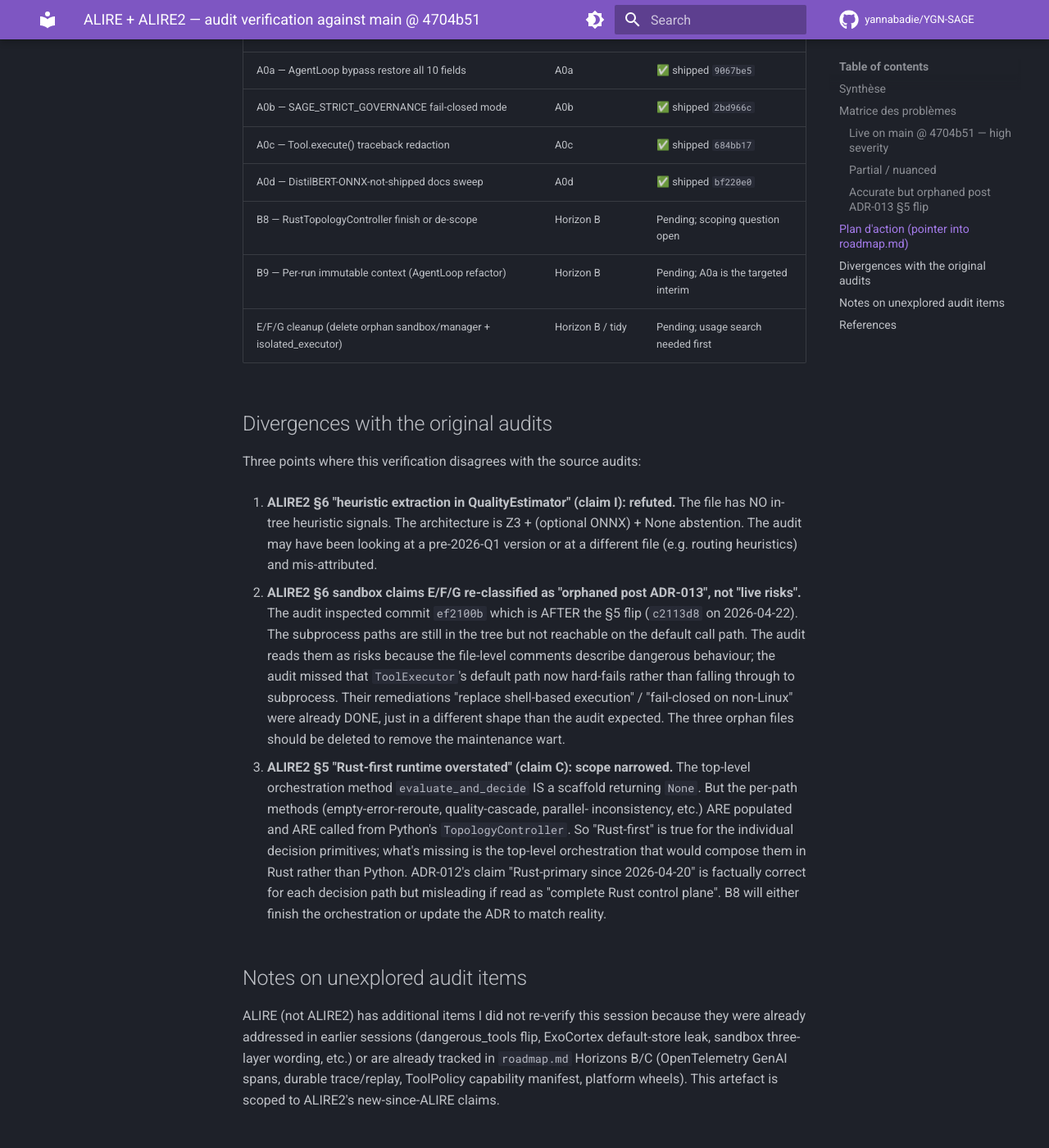
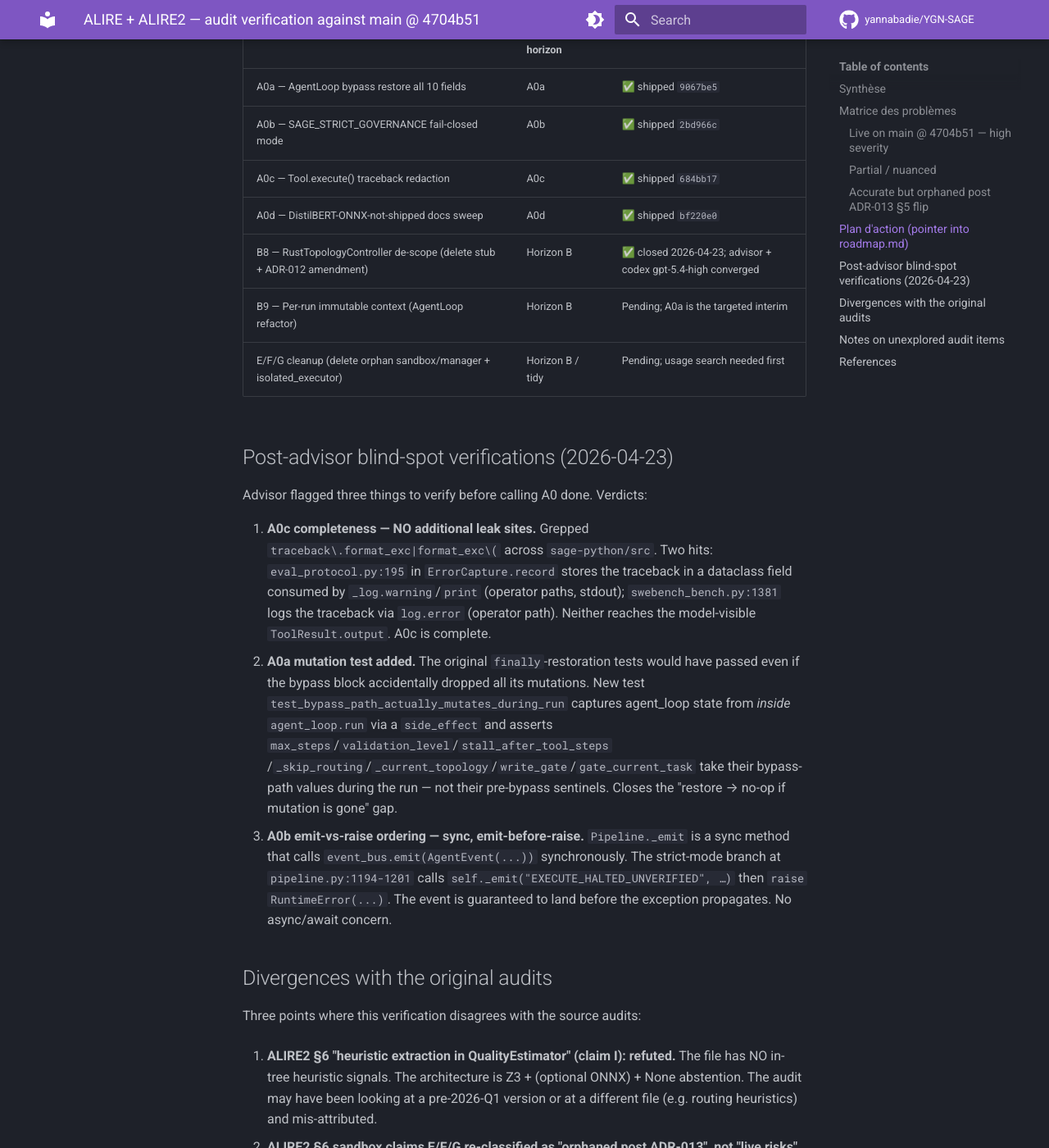
Before and after one commit to yannabadie/YGN-SAGE, an MkDocs documentation site: the page built from docs/audits/2026-04-23-alire-verification.md, in a window 1280 px wide and 1400 px high, scrolled down 3293 px. Shown: the whole window at 82% size. Built offline with MkDocs 1.6.1 and Material for MkDocs 9.7.7, drawn with Linux system fonts in a browser that asks for light colours; comment, search, counter and statistics services are not loaded; some of the changed text lies outside the part shown.

Commit message:
docs(roadmap+audit): close B8, record A0 blind-spot verifications
- roadmap.md B8: flip Pending → Closed 2026-04-23 (de-scope). Document
  the advisor + codex gpt-5.4-high convergence, the delete action, the
  ADR-012 amendment, and the regression guard test. Effort matched the
  2-3h estimate.
- docs/audits/2026-04-23-alire-verification.md: update claim C's
  status from "Still live, scope narrowed" to "De-scoped + deleted
  2026-04-23 (B8 closure)". Add a "Post-advisor blind-spot
  verifications" section recording that:
    (1) A0c has no additional leak sites — both traceback.format_exc()
        hits in sage-python/src stay in operator paths.
    (2) A0a test_bypass_path_actually_mutates_during_run closes the
        "restore → no-op if mutation is gone" gap advisor flagged.
    (3) A0b _emit is sync and fires before the raise — ordering is
        guaranteed.
- roadmap.md "Implementation items" table: B8 row now shows shipped.

Co-Authored-By: Claude Opus 4.7 (1M context) <noreply@anthropic.com>

```diff
--- a/docs/audits/2026-04-23-alire-verification.md
+++ b/docs/audits/2026-04-23-alire-verification.md
@@ -35,7 +35,7 @@ the next cycle (populate vs de-scope is an open scoping question).
 | ID | Claim | Severity | Evidence | Status after this session | Remediation commit |
 |---|---|---|---|---|---|
 | **A** | Shared mutable `AgentLoop` state in `pipeline.py` bypass — 10 fields mutated, only 3 restored. | High | `pipeline.py:1167–1296` mutations; `finally` at 1292–1296 restores 3/10. No concurrency isolation. | ✅ **Fixed (targeted)** | `9067be5` (A0a). Full refactor to per-run immutable context = B9 in roadmap. |
-| **C** | `RustTopologyController.evaluate_and_decide` returns `None` — "scaffold stub". | High | `sage-core/src/topology/controller.rs:189–197` body is `let _ = (node_idx, result, task); None`. Per-path methods (check_empty_error_reroute, check_quality_cascade, etc.) at lines 246+ ARE populated and ARE called from Python. | ⚠️ Still live — scope of claim narrowed | B8 in roadmap: populate-or-de-scope. |
+| **C** | `RustTopologyController.evaluate_and_decide` returns `None` — "scaffold stub". | High | `sage-core/src/topology/controller.rs:189–197` body is `let _ = (node_idx, result, task); None`. Per-path methods (check_empty_error_reroute, check_quality_cascade, etc.) at lines 246+ ARE populated and ARE called from Python. | ✅ **De-scoped + deleted 2026-04-23 (B8 closure)** | Stub deleted; ADR-012 amended; regression guard test added. Advisor + codex gpt-5.4 high-reasoning converged on de-scope. |
 | **D** | Fail-open write gate + non-blocking verification (no strict mode). | High | `pipeline.py:172` ungated-on-init-failure log; `pipeline.py:1025–1058` SAT fail sets `ctx.verification_passed=False` then continues; `pipeline.py:1156` emits `EXECUTE_UNVERIFIED`. | ✅ **Fixed** | `2bd966c` (A0b — `SAGE_STRICT_GOVERNANCE=1`). |
 | **H** | `Tool.execute()` leaks full traceback to model-visible output. | Medium-High | `sage-python/src/sage/tools/base.py:24–33` returns `f"Error: {type(e).__name__}: {e}\n{traceback.format_exc()}"`. | ✅ **Fixed** | `684bb17` (A0c — `log.exception` + type:message only). |
 
@@ -70,9 +70,36 @@ Implementation items from ALIRE2 triage (this session):
 | A0b — SAGE_STRICT_GOVERNANCE fail-closed mode | A0b | ✅ shipped `2bd966c` |
 | A0c — Tool.execute() traceback redaction | A0c | ✅ shipped `684bb17` |
 | A0d — DistilBERT-ONNX-not-shipped docs sweep | A0d | ✅ shipped `bf220e0` |
-| B8 — RustTopologyController finish or de-scope | Horizon B | Pending; scoping question open |
+| B8 — RustTopologyController de-scope (delete stub + ADR-012 amendment) | Horizon B | ✅ closed 2026-04-23; advisor + codex gpt-5.4-high converged |
 | B9 — Per-run immutable context (AgentLoop refactor) | Horizon B | Pending; A0a is the targeted interim |
 | E/F/G cleanup (delete orphan sandbox/manager + isolated_executor) | Horizon B / tidy | Pending; usage search needed first |
+
+## Post-advisor blind-spot verifications (2026-04-23)
+
+Advisor flagged three things to verify before calling A0 done. Verdicts:
+
+1. **A0c completeness — NO additional leak sites.** Grepped
+   `traceback\.format_exc|format_exc\(` across `sage-python/src`. Two
+   hits: `eval_protocol.py:195` in `ErrorCapture.record` stores the
+   traceback in a dataclass field consumed by
+   `_log.warning`/`print` (operator paths, stdout); `swebench_bench.py:1381`
+   logs the traceback via `log.error` (operator path). Neither reaches
+   the model-visible `ToolResult.output`. A0c is complete.
+2. **A0a mutation test added.** The original `finally`-restoration
+   tests would have passed even if the bypass block accidentally
+   dropped all its mutations. New test
+   `test_bypass_path_actually_mutates_during_run` captures
+   agent_loop state from *inside* `agent_loop.run` via a `side_effect`
+   and asserts `max_steps`/`validation_level`/`stall_after_tool_steps`
+   /`_skip_routing`/`_current_topology`/`write_gate`/`gate_current_task`
+   take their bypass-path values during the run — not their pre-bypass
+   sentinels. Closes the "restore → no-op if mutation is gone" gap.
+3. **A0b emit-vs-raise ordering — sync, emit-before-raise.**
+   `Pipeline._emit` is a sync method that calls
+   `event_bus.emit(AgentEvent(...))` synchronously. The strict-mode
+   branch at `pipeline.py:1194-1201` calls `self._emit("EXECUTE_HALTED_UNVERIFIED", …)`
+   then `raise RuntimeError(...)`. The event is guaranteed to land
+   before the exception propagates. No async/await concern.
 
 ## Divergences with the original audits
 
```
Also changed, not shown: roadmap.md (+38 -20 lines).
